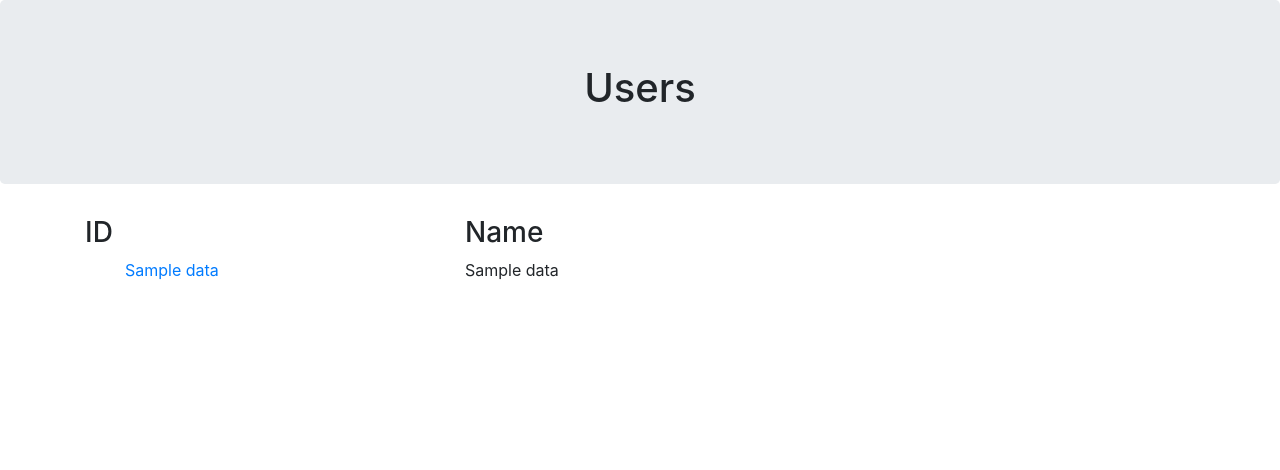
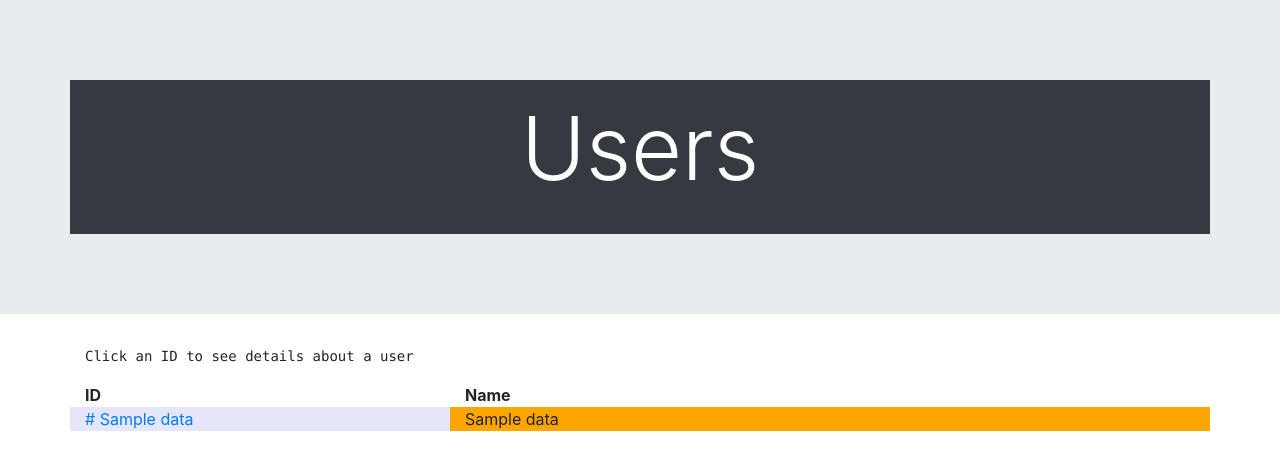
Before and after one commit to YuvalHelman/brainComputer, a Flask app: template brainComputer/gui/app/templates/users.html in a window 1280 px wide. Shown: the top 470 px of the page. Run offline with Flask 2, Linux system fonts and the light colour scheme; the template is opened without the code that fills it: most values are stand-ins (such as "Sample title", 1, 10 or a date in 2020); some libraries are stand-ins or nearby versions.

Commit message:
working on GUI

```diff
--- a/brainComputer/gui/app/routes.py
+++ b/brainComputer/gui/app/routes.py
@@ -22,7 +22,7 @@ def get_user_id(user_id):
     """ Returns the specified user's details: ID, name, birthday and gender. """
     try:
         user_dict = app.config['db_handler'].get_user_id(user_id)
-        return user_dict['user']
+        return render_template('user_id.html', user=user_dict['user'])
     except Exception as e:
         return "operation failed", 404
 
@@ -32,7 +32,7 @@ def get_user_snapshot_ids(user_id):
     """ Returns the list of the specified user's snapshot IDs and datetimes only. """
     try:
         user_dict = app.config['db_handler'].get_user_id(user_id)
-        return ", ".join(user_dict['snapshots'].keys())
+        return render_template('snapshots.html', snapshots=user_dict['snapshots'], user=user_dict['user'])
     except Exception as e:
         return "operation failed", 404
 
--- a/brainComputer/gui/app/templates/base.html
+++ b/brainComputer/gui/app/templates/base.html
@@ -10,7 +10,15 @@
     <title>{% block title %}{% endblock %}</title>
 </head>
 <body>
+<!-- Page title -->
+<div class="jumbotron jumbotron-fluid text-center">
+  <div class="container p-3 my-3 bg-dark text-white">
+    <h1 class="display-2">{% block main_title %}{% endblock %}</h1>
+      <p>{% block main_title_info %}{% endblock %}</p>
+  </div>
+</div>
 {% block body %}{% endblock %}
+
 <!-- jQuery library -->
 <script src="https://ajax.googleapis.com/ajax/libs/jquery/3.4.1/jquery.min.js"></script>
 <!-- Popper JS -->
--- a/brainComputer/gui/app/templates/users.html
+++ b/brainComputer/gui/app/templates/users.html
@@ -1,27 +1,29 @@
 {% extends 'base.html' %}
 {% block title %}users list{% endblock %}
+{% block main_title %}Users{% endblock %}
+{% block main_title_info %}{% endblock %}
 {% block body %}
-<div class="jumbotron text-center">
-  <h1>Users</h1>
+
+<div class="container">
+<!--  <div class="bg-info">-->
+    <div><pre>Click an ID to see details about a user</pre></div>
+<!--  </div>-->
 </div>
 
 <div class="container">
   <div class="row">
-    <div class="col-sm-4">
-      <h3>ID</h3>
-        <ul>
-    {% for id, name in data.items() %}
-        <p><a href="users/{{ id }}">{{ id }}</a></p>
-    {% endfor %}
-    </ul>
-    </div>
-    <div class="col-sm-4">
-      <h3>Name</h3>
-        {% for id, name in data.items() %}
-        <p>{{ name }}</p>
-    {% endfor %}
-<!--      <p>Lorem ipsum dolor..  - {{ name }}</p>-->
-    </div>
+    <div class="col-sm-4"><strong>ID</strong></div>
+    <div class="col"><strong>Name</strong></div>
+  <div class="row">
+    <div class="col"></div>
+  </div>
+  </div>
+
+  {% for id, name in data.items() %}
+  <div class="row">
+    <div class="col-sm-4" style="background-color:lavender;"><a href="users/{{ id }}"># {{ id }}</a></div>
+    <div class="col-sm-8" style="background-color:orange;">{{ name }}</div>
+  {% endfor %}
   </div>
 </div>
 
```
Also changed, not shown: brainComputer/gui/app/templates/snapshots.html (added, +27 -0 lines), brainComputer/gui/app/templates/user_id.html (added, +49 -0 lines).
